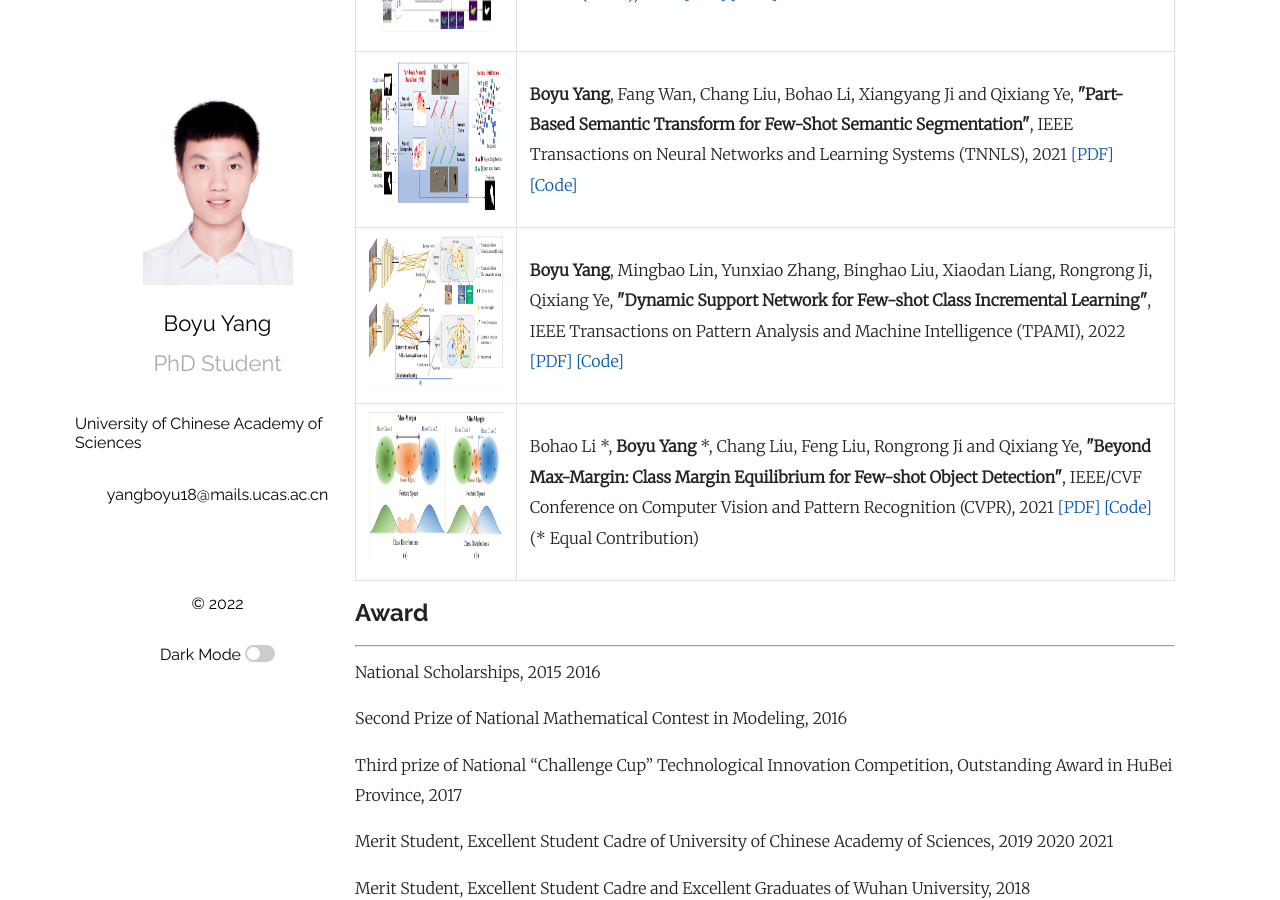
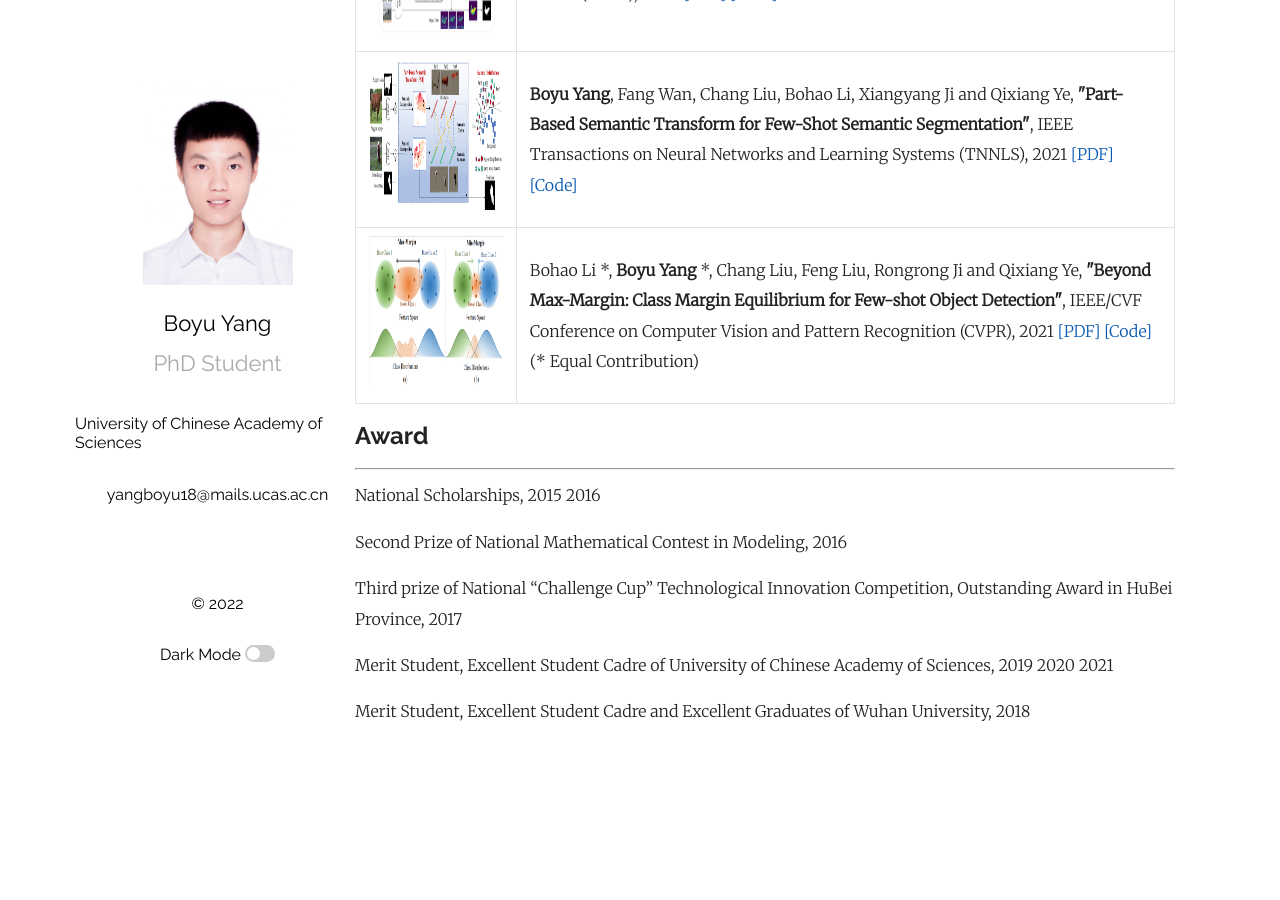
Before and after one commit to Yang-Bob/Yang-Bob.github.io, a Jekyll site: the page built from index.md, in a window 1280 px wide and 900 px high, scrolled down 538 px. Built offline with Jekyll 4.4.1, drawn with Linux system fonts in a browser that asks for light colours; some web fonts are replaced; our own code applies the rules of GitHub Pages for plain Markdown files; a script that is not in the unit is left out; comment, search, counter and statistics services are not loaded; after the commit the page ends 1310 px from its top, so only the background shows below that.

Commit message:
Update index.md

```diff
--- a/index.md
+++ b/index.md
@@ -23,12 +23,6 @@ European Conference on Computer Vision (ECCV), 2020 <a href="https://www.ecva.ne
 IEEE Transactions on Neural Networks and Learning Systems (TNNLS), 2021 <a href="https://ieeexplore.ieee.org/document/9448305">[PDF]</a> <a href="https://github.com/Yang-Bob/PST">[Code]</a> </td>
 </tr>
 <tr>
-<td><img src="/DSN.png"  height="150" width="500"></td>
-<td><b>Boyu Yang</b>, Mingbao Lin, Yunxiao Zhang, Binghao Liu, Xiaodan Liang, Rongrong Ji, Qixiang Ye,
-<b>"Dynamic Support Network for Few-shot Class Incremental Learning"</b>,
-IEEE Transactions on Pattern Analysis and Machine Intelligence (TPAMI), 2022 <a href="">[PDF]</a> <a href="">[Code]</a> </td>
-</tr>
-<tr>
 <td><img src="/CME.png"  height="150" width="500"></td>
 <td>Bohao Li *, <b>Boyu Yang</b> *, Chang Liu, Feng Liu, Rongrong Ji and Qixiang Ye,
 <b>"Beyond Max-Margin: Class Margin Equilibrium for Few-shot Object Detection"</b>,
```
